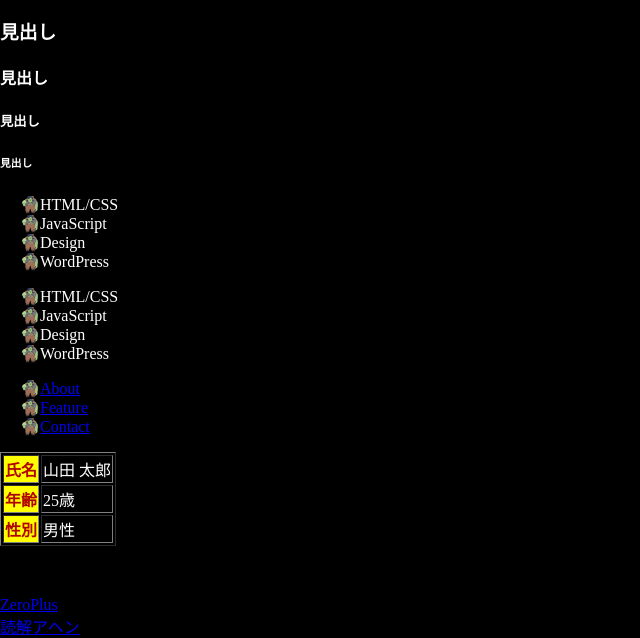
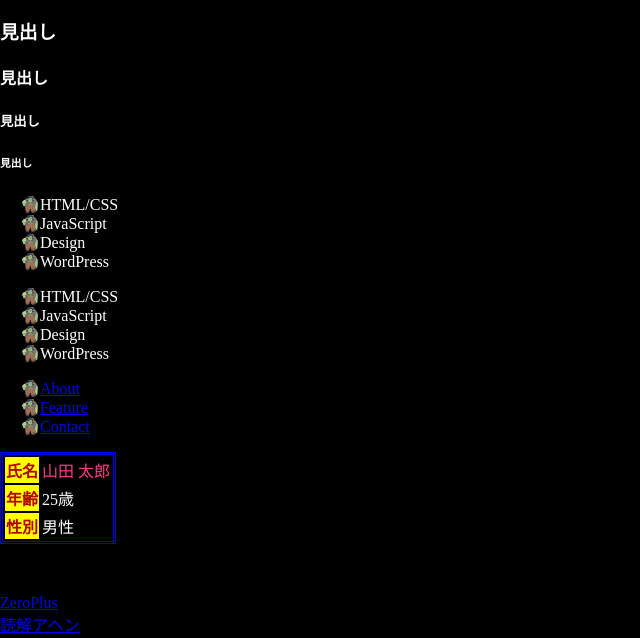
Before and after one commit to an1114/web-study, a plain HTML site: page index.html in a window 1280 px wide. Shown: the part 624-1262 px from the top of the page, without its empty margins (0-640 px from the left). Drawn offline with Linux system fonts and the light colour scheme.

Commit message:
やまだ微小変化

```diff
--- a/index.html
+++ b/index.html
@@ -54,10 +54,10 @@
     </ul>
   </nav>
 
-  <table border="1" style="margin-bottom: 50px;">
+  <table style="margin-bottom: 50px;border: double 3px #0000ff;">
     <tr>
       <th>氏名</th>
-      <td>山田 太郎</td>
+      <td id="yamada">山田 太郎</td>
     </tr>
     <tr>
       <th>年齢</th>
--- a/style.css
+++ b/style.css
@@ -5,6 +5,7 @@
     line-height: 50px;
     text-indent: 20px;
     background-color: #4e0606;
+    text-align: center;
 }
 
 .date {
@@ -30,3 +31,7 @@ th {
     background-color: #ffff00;
     color: #b10600;
 }
+#yamada{
+    color:rgb(255, 61, 135);
+}
+/*コメント用*/
```
